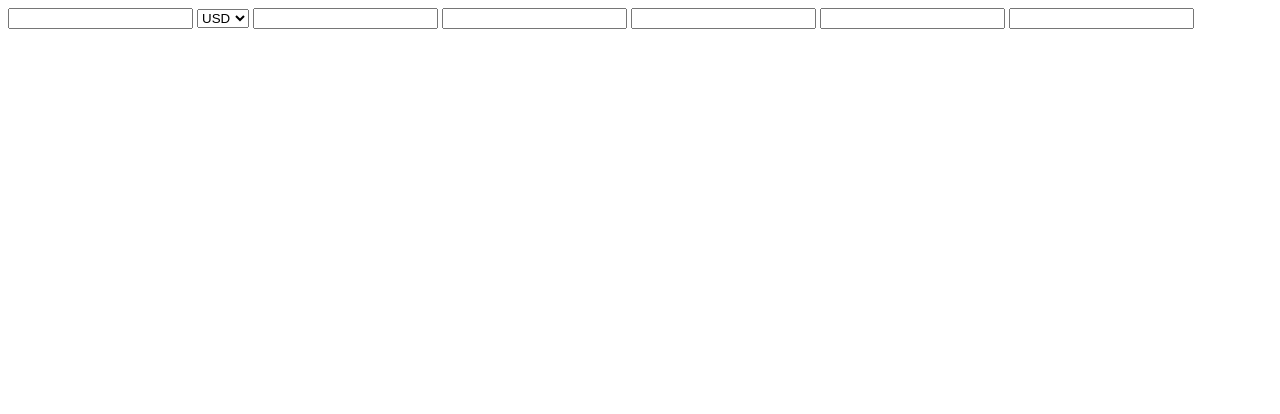
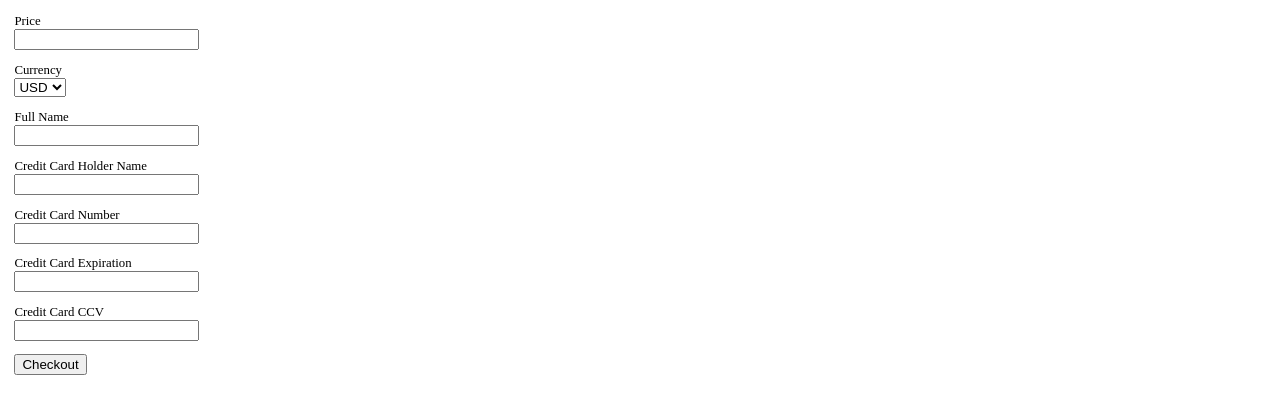
Before and after one commit to paragasu/payment-backend, a website: page public/index.html in a window 1280 px wide. Drawn offline with Linux system fonts and the light colour scheme.

Commit message:
build form

```diff
--- a/public/index.html
+++ b/public/index.html
@@ -1,22 +1,50 @@
 <html>
 <head>
   <title> Payment Backend </title>
+  <style>
+    body { font-size: 0.8em; }
+    label { display: block; }
+    div { padding: 0.5em; }
+  </style>
 </head>
 <body>
   <form method="POST" action="/checkout">
+    <div>
+      <label> Price </label>
       <input name="price" />
+    </div>
+    <div>
+      <label> Currency </label>
       <select name="currency">
       <option value="USD"> USD </option>
       <option value="MYR"> MYR </option>
       <option value="SGD"> SGD </option>
       <option value="THB"> THB </option>
       </select>
+    </div>
+    <div>
+      <label> Full Name </label>
       <input type="name"/>
-
+    </div>
+    <div>
+      <label> Credit Card Holder Name </label>
       <input name="cc_name" />
+    </div>
+    <div>
+      <label> Credit Card Number </label>
       <input name="cc_number" />
+    </div>
+    <div>
+      <label> Credit Card Expiration </label>
       <input name="cc_expiry" />
+    </div>
+    <div>
+      <label> Credit Card CCV </label>
       <input name="cc_ccv" />
+    </div>
+    <div>
+      <input type="submit" value="Checkout" />
+    </div>
   </form>
 <body>
 </html>
```
Lines whose indentation alone changed are shown as unchanged.
